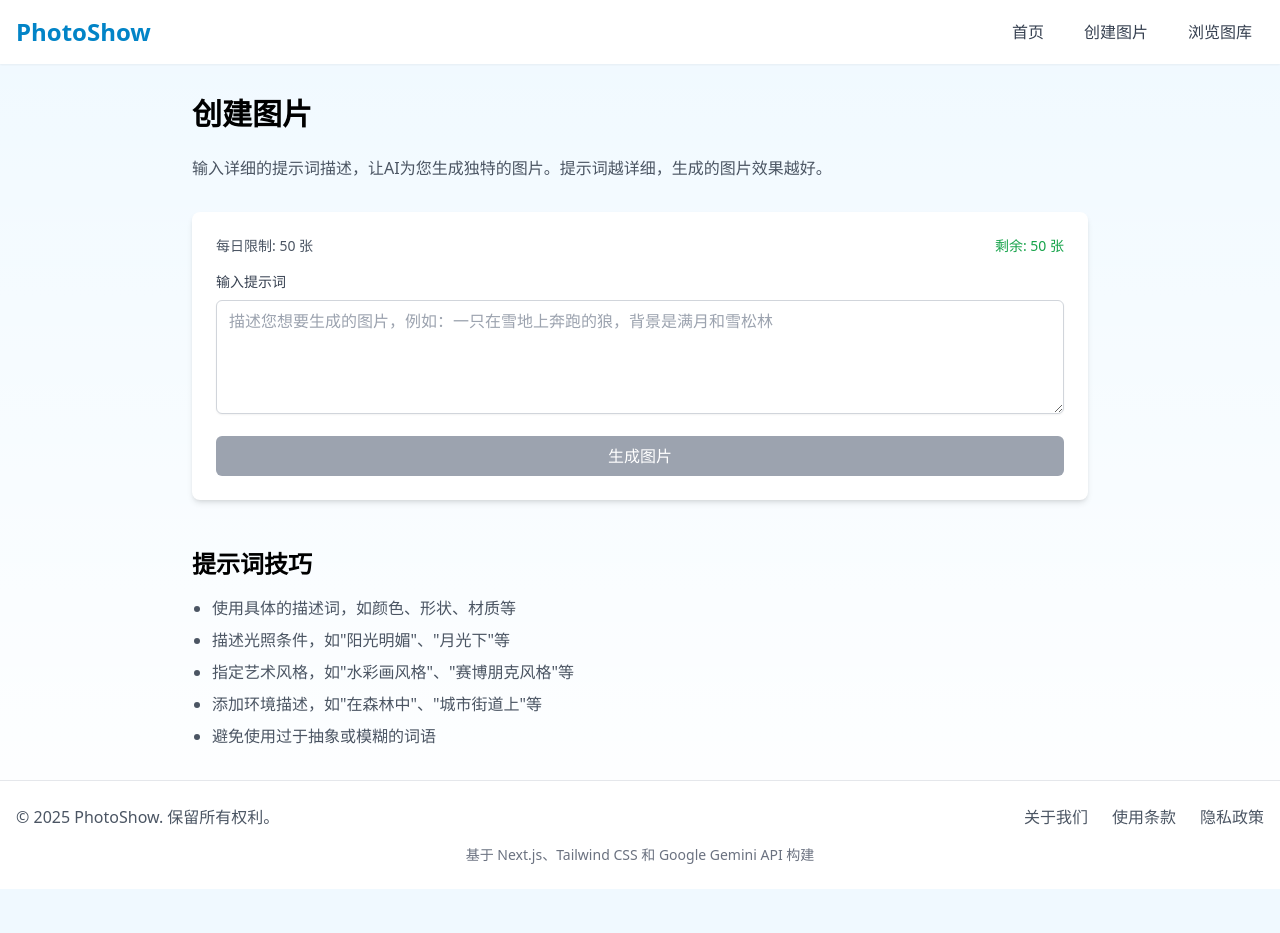
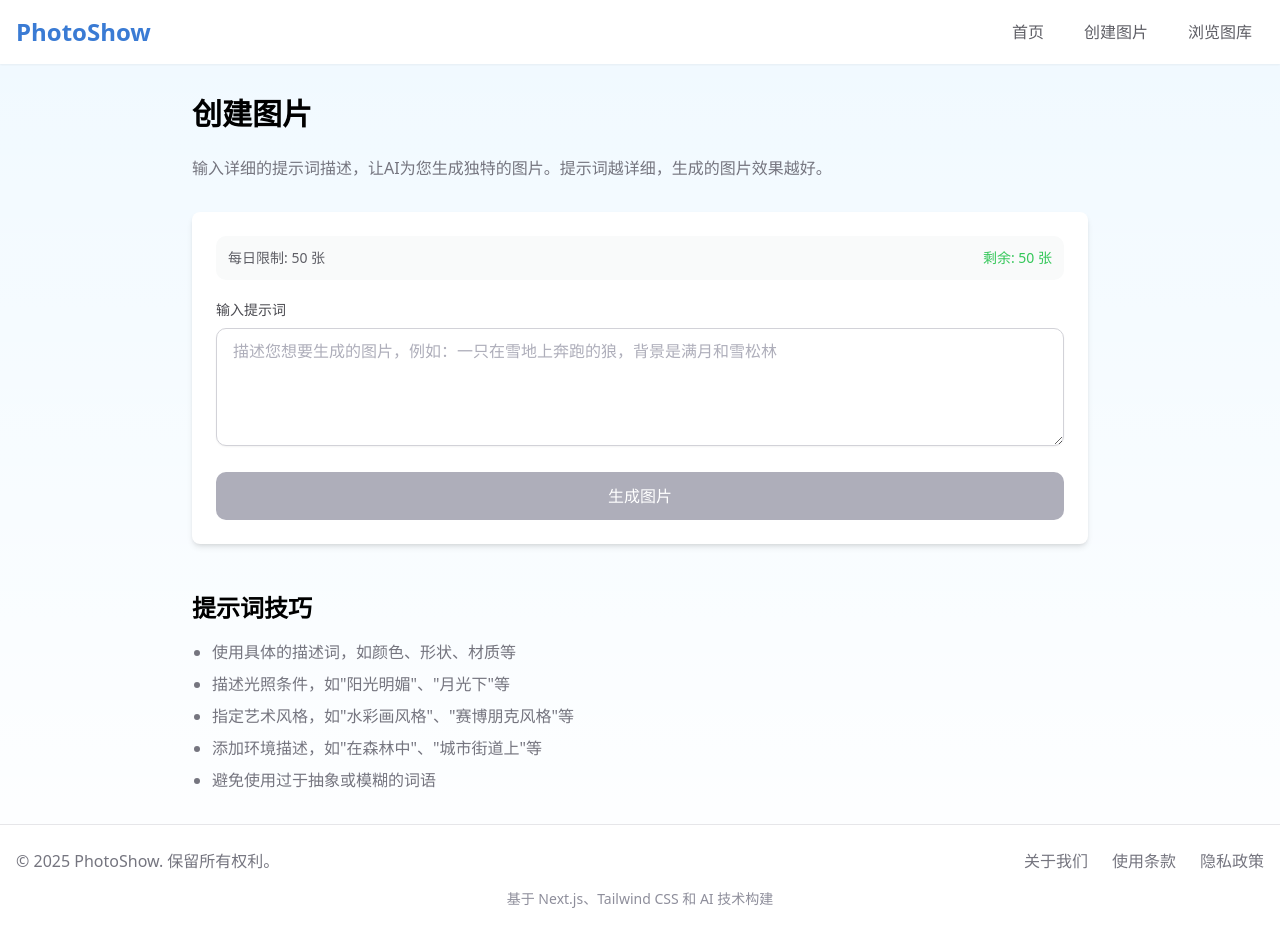
Before and after one commit to xmx0632/photoshow, a Next.js app: page /create in a window 1280 px wide. Before the commit the page ends 889 px from the top, so only its background shows below. Built offline with nearby package versions, Linux system fonts and the light colour scheme.

Commit message:
style: 统一UI风格为Apple设计语言
更新了多个组件的样式和布局，包括颜色、边框、阴影和圆角，以统一UI风格为Apple设计语言。同时调整了部分文本描述，使其更通用。

```diff
--- a/app/layout.js
+++ b/app/layout.js
@@ -5,7 +5,7 @@ import { Analytics } from '@vercel/analytics/next';
 
 export const metadata = {
   title: 'PhotoShow - AI图片生成',
-  description: '使用Gemini API生成精美图片的在线平台',
+  description: '使用AI技术生成精美图片的在线平台',
 };
 
 /**
--- a/app/page.js
+++ b/app/page.js
@@ -9,7 +9,7 @@ export default function Home() {
         欢迎使用 PhotoShow
       </h1>
       <p className="text-xl text-center mb-8 max-w-2xl">
-        基于 Gemini API 的智能图片生成平台，让创意变为现实
+        基于 AI 技术的智能图片生成平台，让创意变为现实
       </p>
 
       <div className="grid grid-cols-1 md:grid-cols-2 gap-8 w-full max-w-4xl mt-8">
--- a/components/features/ImageCard.jsx
+++ b/components/features/ImageCard.jsx
@@ -23,7 +23,7 @@ export function ImageCard({ image, onDelete, showDeleteButton = true }) {
   };
 
   return (
-    <div className="card overflow-hidden transition-shadow duration-300 hover:shadow-lg">
+    <div className="card border border-gray-100 dark:border-gray-700">
       {/* 图片预览 */}
       <div className="relative aspect-w-1 aspect-h-1">
         <img
@@ -31,12 +31,13 @@ export function ImageCard({ image, onDelete, showDeleteButton = true }) {
           alt={image.prompt}
           className="object-cover w-full h-full"
           loading="lazy"
+          style={{ borderTopLeftRadius: '10px', borderTopRightRadius: '10px' }}
         />
       </div>
 
       {/* 图片信息 */}
-      <div className="p-4">
-        <h3 className="text-sm line-clamp-1 mb-2 text-gray-900 dark:text-gray-100" title={image.prompt}>
+      <div className="p-5">
+        <h3 className="text-sm font-medium line-clamp-1 mb-2 text-gray-900 dark:text-gray-100" title={image.prompt}>
           {image.prompt}
         </h3>
 
--- a/components/features/ImageGenerationForm.js
+++ b/components/features/ImageGenerationForm.js
@@ -21,10 +21,8 @@ export function ImageGenerationForm() {
   const [generationLimit, setGenerationLimit] = useState(null);
   const [generationCount, setGenerationCount] = useState(null);
 
-  // 计算剩余生成次数
-  const remainingGenerations = generationLimit !== null && generationCount !== null
-    ? Math.max(0, generationLimit - generationCount)
-    : null;
+  // 剩余生成次数
+  const [remainingGenerations, setRemainingGenerations] = useState(null);
 
   /**
    * 生成图片
@@ -54,6 +52,7 @@ export function ImageGenerationForm() {
       if (data.limit) {
         setGenerationLimit(data.limit);
         setGenerationCount(data.currentCount || 0);
+        setRemainingGenerations(data.remaining || 0);
       }
 
       if (!response.ok) {
@@ -101,6 +100,7 @@ export function ImageGenerationForm() {
       const data = await response.json();
       setGenerationLimit(data.limit);
       setGenerationCount(data.currentCount);
+      setRemainingGenerations(data.remaining);
     } catch (err) {
       console.error('获取生成限制状态失败:', err);
       setError('获取生成限制状态失败');
@@ -136,36 +136,38 @@ export function ImageGenerationForm() {
     <div>
       {/* 错误提示 */}
       {error && (
-        <div className="bg-red-100 border border-red-400 text-red-700 px-4 py-3 rounded mb-4">
-          <p>{error}</p>
-          <button
-            className="underline ml-2"
-            onClick={() => setError(null)}
-          >
-            关闭
-          </button>
+        <div className="bg-red-50 border border-apple-red text-red-700 px-5 py-4 rounded-apple mb-5 shadow-sm">
+          <div className="flex justify-between items-center">
+            <p className="font-medium">{error}</p>
+            <button
+              className="text-apple-red hover:text-red-800 transition-colors ml-3"
+              onClick={() => setError(null)}
+            >
+              关闭
+            </button>
+          </div>
         </div>
       )}
 
       {/* 每日生成限制提示 */}
-      <div className="mb-4 flex justify-between items-center">
-        <div className="text-sm text-gray-600 dark:text-gray-400">
+      <div className="mb-5 flex justify-between items-center bg-gray-50 dark:bg-gray-800 p-3 rounded-apple">
+        <div className="text-sm font-medium text-gray-700 dark:text-gray-300">
           每日限制: {generationLimit !== null ? `${generationLimit} 张` : '加载中...'}
         </div>
-        <div className={`text-sm ${remainingGenerations !== null ? (remainingGenerations > 5 ? 'text-green-600 dark:text-green-400' : 'text-orange-600 dark:text-orange-400') : 'text-gray-400'}`}>
+        <div className={`text-sm font-medium ${remainingGenerations !== null ? (remainingGenerations > 5 ? 'text-apple-green' : 'text-apple-orange') : 'text-gray-400'}`}>
           剩余: {remainingGenerations !== null ? `${remainingGenerations} 张` : '加载中...'}
         </div>
       </div>
 
       {/* 提示词输入 */}
-      <div className="mb-4">
-        <label htmlFor="prompt" className="block text-sm font-medium text-gray-700 dark:text-gray-300 mb-2">
+      <div className="mb-5">
+        <label htmlFor="prompt" className="block text-sm font-medium text-gray-800 dark:text-gray-200 mb-2">
           输入提示词
         </label>
         <textarea
           id="prompt"
           rows="4"
-          className="w-full px-3 py-2 border border-gray-300 rounded-md shadow-sm focus:outline-none focus:ring-blue-500 focus:border-blue-500 text-gray-900 dark:bg-gray-700 dark:border-gray-600 dark:text-white"
+          className="input-field"
           placeholder="描述您想要生成的图片，例如：一只在雪地上奔跑的狼，背景是满月和雪松林"
           value={prompt}
           onChange={(e) => setPrompt(e.target.value)}
@@ -176,9 +178,9 @@ export function ImageGenerationForm() {
       <button
         onClick={generateImage}
         disabled={isGenerating || !prompt.trim() || remainingGenerations <= 0}
-        className={`w-full py-2 px-4 rounded-md text-white font-medium ${isGenerating || !prompt.trim() || remainingGenerations <= 0
+        className={`w-full py-3 px-5 rounded-apple text-white font-medium transition-all duration-300 ${isGenerating || !prompt.trim() || remainingGenerations <= 0
           ? 'bg-gray-400 cursor-not-allowed'
-          : 'bg-blue-600 hover:bg-blue-700'
+          : 'bg-apple-blue hover:bg-blue-600 shadow-apple hover:shadow-apple-hover'
           }`}
       >
         {isGenerating ? '生成中...' :
@@ -187,9 +189,9 @@ export function ImageGenerationForm() {
 
       {/* 生成的图片 */}
       {generatedImage && (
-        <div className="mt-6">
-          <h3 className="text-lg font-medium mb-2">生成结果</h3>
-          <div className="border rounded-lg overflow-hidden">
+        <div className="mt-8">
+          <h3 className="text-lg font-medium mb-3 apple-heading">生成结果</h3>
+          <div className="border border-gray-200 dark:border-gray-700 rounded-apple overflow-hidden shadow-apple">
             <div className="relative aspect-square max-h-96">
               <Image
                 src={generatedImage}
--- a/components/layout/Footer.jsx
+++ b/components/layout/Footer.jsx
@@ -44,7 +44,7 @@ export function Footer() {
 
         {/* 技术栈信息 */}
         <div className="mt-4 text-center text-sm text-gray-500 dark:text-gray-400">
-          <p>基于 Next.js、Tailwind CSS 和 Google Gemini API 构建</p>
+          <p>基于 Next.js、Tailwind CSS 和 AI 技术构建</p>
         </div>
       </div>
     </footer>
--- a/components/layout/Navbar.jsx
+++ b/components/layout/Navbar.jsx
@@ -9,6 +9,15 @@ import { isAuthenticated, logout } from '../../lib/auth';
  * 提供应用的主要导航功能，响应式设计适配移动端和桌面端
  */
 export function Navbar() {
+  // 定义Apple风格的导航样式
+  const navStyles = {
+    container: "bg-white dark:bg-gray-800 shadow-sm border-b border-gray-200 dark:border-gray-700",
+    logo: "text-xl font-semibold text-apple-blue dark:text-apple-teal",
+    link: "text-gray-700 dark:text-gray-300 hover:text-apple-blue dark:hover:text-apple-teal transition-colors",
+    activeLink: "text-apple-blue dark:text-apple-teal font-medium",
+    button: "bg-apple-blue hover:bg-blue-600 text-white font-medium py-2 px-4 rounded-apple transition-all duration-200 shadow-apple hover:shadow-apple-hover",
+    mobileMenuButton: "text-gray-700 dark:text-gray-300 hover:text-apple-blue dark:hover:text-apple-teal",
+  };
   // 移动端菜单开关状态
   const [isMenuOpen, setIsMenuOpen] = useState(false);
   // 管理员认证状态
--- a/styles/globals.css
+++ b/styles/globals.css
@@ -18,28 +18,37 @@
 
 body {
   color: rgb(var(--foreground-rgb));
-  background: linear-gradient(
-      to bottom,
+  background: linear-gradient(to bottom,
       transparent,
-      rgb(var(--background-end-rgb))
-    )
-    rgb(var(--background-start-rgb));
+      rgb(var(--background-end-rgb))) rgb(var(--background-start-rgb));
 }
 
 @layer components {
   .btn-primary {
-    @apply bg-primary-600 hover:bg-primary-700 text-white font-medium py-2 px-4 rounded-md transition-colors duration-200;
+    @apply bg-apple-blue hover:bg-blue-600 text-white font-medium py-2.5 px-5 rounded-apple transition-all duration-200 shadow-apple hover:shadow-apple-hover;
   }
 
   .btn-secondary {
-    @apply bg-gray-200 hover:bg-gray-300 text-gray-800 font-medium py-2 px-4 rounded-md transition-colors duration-200;
+    @apply bg-gray-100 hover:bg-gray-200 text-gray-800 font-medium py-2.5 px-5 rounded-apple transition-all duration-200 shadow-apple hover:shadow-apple-hover border border-gray-200;
   }
 
   .input-field {
-    @apply w-full border border-gray-300 rounded-md py-2 px-3 focus:outline-none focus:ring-2 focus:ring-primary-500 focus:border-transparent text-gray-800 dark:text-gray-200 bg-white dark:bg-gray-700;
+    @apply w-full border border-gray-300 rounded-apple py-2.5 px-4 focus:outline-none focus:ring-2 focus:ring-apple-blue focus:border-transparent text-gray-800 dark:text-gray-200 bg-white dark:bg-gray-700 shadow-sm;
   }
 
   .card {
-    @apply bg-white dark:bg-gray-800 rounded-lg shadow-md overflow-hidden;
+    @apply bg-white dark:bg-gray-800 rounded-apple shadow-apple overflow-hidden transition-shadow duration-300 hover:shadow-apple-hover;
+  }
+
+  .apple-heading {
+    @apply font-semibold text-gray-900 dark:text-white tracking-tight;
+  }
+
+  .apple-text {
+    @apply text-gray-700 dark:text-gray-300 leading-relaxed;
+  }
+
+  .apple-container {
+    @apply max-w-6xl mx-auto px-4 sm:px-6 lg:px-8;
   }
 }
--- a/tailwind.config.js
+++ b/tailwind.config.js
@@ -10,18 +10,49 @@ module.exports = {
     extend: {
       colors: {
         primary: {
-          50: '#f0f9ff',
-          100: '#e0f2fe',
-          200: '#bae6fd',
-          300: '#7dd3fc',
-          400: '#38bdf8',
-          500: '#0ea5e9',
-          600: '#0284c7',
-          700: '#0369a1',
-          800: '#075985',
-          900: '#0c4a6e',
-          950: '#082f49',
+          50: '#f2f7fd',
+          100: '#e4f0fb',
+          200: '#c9e2f7',
+          300: '#a4cdf2',
+          400: '#7ab3ea',
+          500: '#5498e1',
+          600: '#3a7bd4',
+          700: '#3366c4',
+          800: '#2d539f',
+          900: '#29487e',
+          950: '#1a2e50',
         },
+        gray: {
+          50: '#f9fafa',
+          100: '#f1f1f3',
+          200: '#e6e6e9',
+          300: '#d2d2d8',
+          400: '#aeaeba',
+          500: '#8e8e9b',
+          600: '#75757f',
+          700: '#5f5f66',
+          800: '#4a4a50',
+          900: '#3d3d41',
+        },
+        apple: {
+          blue: '#007aff',
+          indigo: '#5856d6',
+          purple: '#af52de',
+          pink: '#ff2d55',
+          red: '#ff3b30',
+          orange: '#ff9500',
+          yellow: '#ffcc00',
+          green: '#34c759',
+          teal: '#5ac8fa',
+          gray: '#8e8e93',
+        },
+      },
+      borderRadius: {
+        'apple': '10px',
+      },
+      boxShadow: {
+        'apple': '0 4px 10px rgba(0, 0, 0, 0.05)',
+        'apple-hover': '0 8px 15px rgba(0, 0, 0, 0.1)',
       },
     },
   },
```
